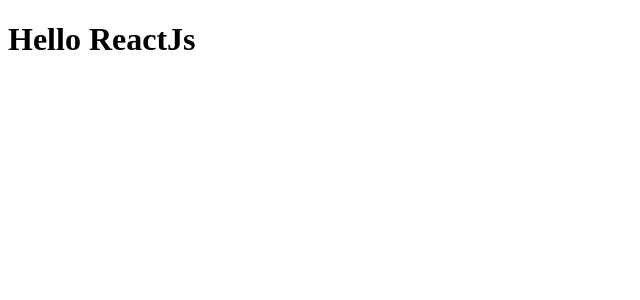
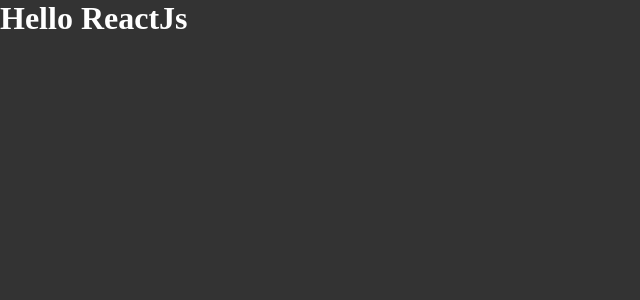
Before and after one commit to pereirathiago/ignite-github-explorer, a React app: page / in a window 1280 px wide. Shown: the top 300 px of the page, without its empty margins (0-640 px from the left). Built offline with nearby package versions, Linux system fonts and the light colour scheme.

Commit message:
importando arquivos CSS

```diff
--- a/package.json
+++ b/package.json
@@ -18,7 +18,9 @@
     "@babel/preset-react": "^7.22.5",
     "babel-loader": "^9.1.3",
     "cross-env": "^7.0.3",
+    "css-loader": "^6.8.1",
     "html-webpack-plugin": "^5.5.3",
+    "style-loader": "^3.3.3",
     "webpack": "^5.88.2",
     "webpack-cli": "^5.1.4",
     "webpack-dev-server": "^4.15.1"
--- a/src/App.jsx
+++ b/src/App.jsx
@@ -1,3 +1,5 @@
+import './styles/global.css'
+
 export function App() {
   return <h1>Hello ReactJs</h1>
 }
--- /dev/null
+++ b/src/styles/global.css
@@ -0,0 +1,11 @@
+* {
+  margin: 0;
+  padding: 0;
+  box-sizing: border-box;
+}
+
+body {
+  font: Arial, Helvetica, sans-serif;
+  background: #333;
+  color: #fff;
+}
--- a/webpack.config.js
+++ b/webpack.config.js
@@ -28,6 +28,12 @@
         test: /\.jsx$/,
         exclude: /node_modules/,
         use: 'babel-loader',
+      },
+
+      {
+        test: /\.css$/,
+        exclude: /node_modules/,
+        use: ['style-loader', 'css-loader'],
       }
     ],
   }
```
Also changed, not shown: 1 other file (tests, documents, lock files or other folders).
